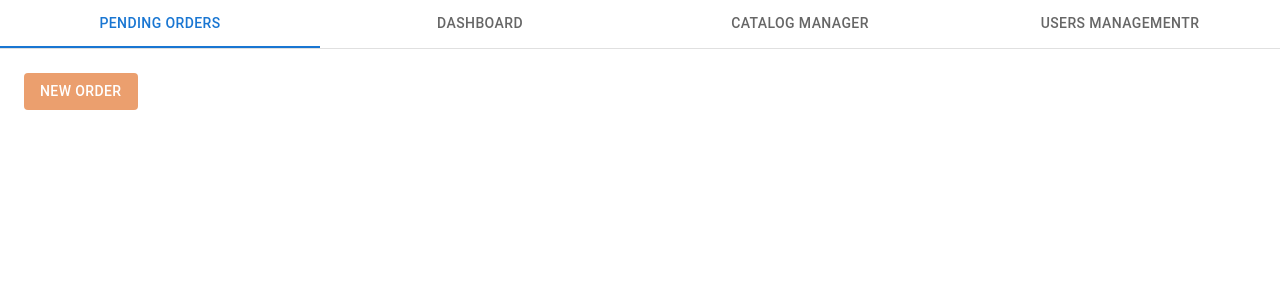
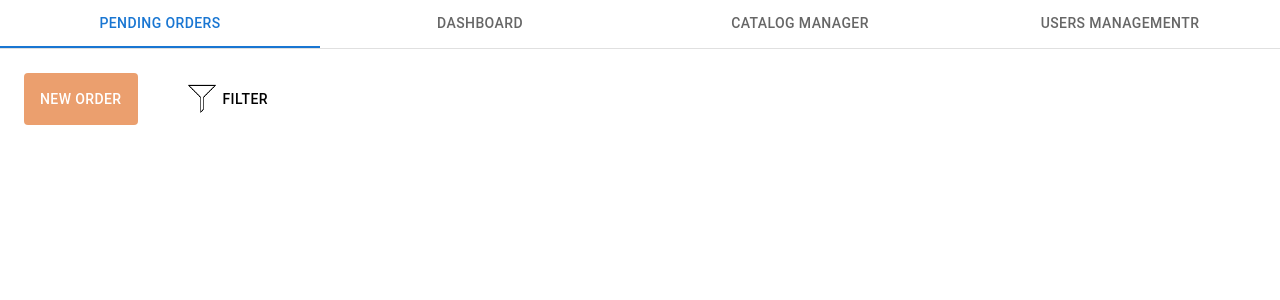
Before and after one commit to developers-bootcamp/sap-orders-manager-red, a React (Create React App) app: page / in a window 1280 px wide. Shown: the top 300 px of the page. Built offline with nearby package versions, Linux system fonts and the light colour scheme.

Commit message:
Fix filter

```diff
--- a/src/components/GlobalAutoComplete.tsx
+++ b/src/components/GlobalAutoComplete.tsx
@@ -1,5 +1,5 @@
 import axios from "axios";
-import { useEffect, useState } from "react";
+import { useState } from "react";
 import TextField from "@mui/material/TextField";
 import Autocomplete from "@mui/material/Autocomplete";
 
@@ -34,8 +34,6 @@ const GlobalAutoComplete = (props: any) => {
             console.log(`http://localhost:8080${path}/${value}`);
             console.log(error);
           });
-        // data=fetch...
-        // set data according to the type;
       }, 1000);
     }
   };
--- /dev/null
+++ b/src/components/GlobalPopOver.tsx
@@ -0,0 +1,47 @@
+import * as React from "react";
+import Popover from "@mui/material/Popover";
+import Typography from "@mui/material/Typography";
+import Button from "@mui/material/Button";
+
+export default function GlobalPopOver(props: any) {
+  const [anchorEl, setAnchorEl] = React.useState<HTMLButtonElement | null>(
+    null
+  );
+  const { name, Pop ,image} = props;
+  const handleClick = (event: React.MouseEvent<HTMLButtonElement>) => {
+    setAnchorEl(event.currentTarget);
+  };
+
+  const handleClose = () => {
+    setAnchorEl(null);
+  };
+
+  const open = Boolean(anchorEl);
+  const id = open ? "simple-popover" : undefined;
+
+  return (
+    <div>
+      <Button
+        aria-describedby={id}
+        onClick={handleClick}
+        style={{ background: "transparent", color: "black" }}
+      >
+        <img src={image} style={{ height: "5vh" }} /> {name}
+      </Button>
+      <Popover
+        id={id}
+        open={open}
+        anchorEl={anchorEl}
+        onClose={handleClose}
+        anchorOrigin={{
+          vertical: "bottom",
+          horizontal: "left",
+        }}
+      >
+        <Typography sx={{ p: 2 }} style={{margin:"none"}}>
+          <Pop></Pop>
+        </Typography>
+      </Popover>
+    </div>
+  );
+}
--- /dev/null
+++ b/src/pages/filterPop/FilterPop.Style.tsx
@@ -0,0 +1,22 @@
+import { styled } from '@mui/system';
+
+export const MyBox = styled('div')({
+    display: 'inline-block',
+    marginRight:'6%',
+    marginLeft:'6%',
+    minWidth: 120
+})
+
+
+// import { makeStyles } from '@mui/styles';
+
+// const useStylesForFilterPop = makeStyles((theme) => ({
+//     Box:{
+//         display: 'inline-block',
+//         marginRight:'6%',
+//         marginLeft:'6%',
+//         minWidth: 120
+//     },
+
+// }));
+// export default useStylesForFilterPop;
--- /dev/null
+++ b/src/pages/filterPop/FilterPop.tsx
@@ -0,0 +1,105 @@
+import { useState } from "react";
+import Box from "@mui/material/Box";
+import InputLabel from "@mui/material/InputLabel";
+import MenuItem from "@mui/material/MenuItem";
+import FormControl from "@mui/material/FormControl";
+import Select, { SelectChangeEvent } from "@mui/material/Select";
+import { MyBox } from "./FilterPop.Style";
+import AddCircleOutlineIcon from "@mui/icons-material/AddCircleOutline";
+import { Button } from "@mui/material";
+import { PALLETE } from '../../config/config';
+
+const FilterPop : React.FC = () => {
+  const [age, setAge] = useState("");
+  const arrFieldToFilter = [
+    "status",
+    "priority",
+    "customer",
+    "price",
+    "prosuct",
+    "create date",
+  ];
+  // const filter=()=>{
+
+  // }
+  const [fieldToFilter, setFieldToFilter] = useState("status");
+
+  const handleChange = (event: SelectChangeEvent) => {
+    setAge(event.target.value as string);
+  };
+  const handleChangeFieldToFilter = (event: SelectChangeEvent) => {
+    setFieldToFilter(event.target.value as string);
+  };
+
+  return (
+    <>
+      <Box sx={{ minWidth: 400, maxWidth: 500 }}>
+        <label>where</label>
+        <MyBox>
+        <Box>
+          <FormControl fullWidth>
+            <InputLabel id="filter" classes={InputLabel}>
+              Select filter
+            </InputLabel>
+            <Select
+              labelId="filter"
+              id="filter"
+              value={fieldToFilter}
+              label="fieldToFilter"
+              onChange={handleChangeFieldToFilter}
+              sx={{
+                height: "36px",
+                // width: "100%",
+                // borderRadius: "0",
+                // border: "1px solid",
+                // backgroundColor: "#FFFFFF",
+              }}
+              // MenuProps={{ disableScrollLock: true }}
+            >
+              {arrFieldToFilter.map((item, index) => (
+                <MenuItem value={index}>{item}</MenuItem>
+              ))}
+            </Select>
+          </FormControl>
+        </Box>
+        </MyBox>
+        <label>is</label>
+        <MyBox>
+        <Box>
+          <FormControl fullWidth>
+            <InputLabel id="filter" classes={InputLabel}>
+              done
+            </InputLabel>
+            <Select
+              labelId="filter"
+              id="filter"
+              value={age}
+              label="Age"
+              onChange={handleChange}
+              sx={{ height: "36px" }}
+            >
+              <MenuItem value={10}>Ten</MenuItem>
+            </Select>
+          </FormControl>
+        </Box>
+        </MyBox>
+      </Box>
+
+      <p>
+        <AddCircleOutlineIcon /> Add new filter
+      </p>
+      <Button
+        variant="contained"
+        style={{
+          background: PALLETE.GREEN,
+          textTransform: "none",
+          marginLeft: "75%",
+        }}
+      >
+        Apply
+      </Button>
+    </>
+  );
+};
+
+export default FilterPop;
--- a/src/pages/landingPage/tubComponents/PendingOrders.tsx
+++ b/src/pages/landingPage/tubComponents/PendingOrders.tsx
@@ -1,18 +1,35 @@
-import React,{useState,useEffect} from 'react';
-import GlobalModel from '../../../components/GlobalModal';
-import NewOrderForm from '../../newOrderForm/NewOrderForm';
-import giftsImg from '../../../img/giftsWithBaloons.png'
+import GlobalModel from "../../../components/GlobalModal";
+import NewOrderForm from "../../newOrderForm/NewOrderForm";
+import giftsImg from "../../../img/giftsWithBaloons.png";
 
-
+import GlobalPopOver from "../../../components/GlobalPopOver";
+import FilterPop from "../../../pages/filterPop/FilterPop";
+import filterImg from "../../../img/filter.png";
 
 const PendingOrders: React.FC = () => {
   return (
     <>
-      <GlobalModel btnOpen={"New Order"} isButton={true} title={"new order"} img={giftsImg} txtSide={"we are almost done"}>
-        <NewOrderForm></NewOrderForm>
-      </GlobalModel>
+      <div style={{ display: "flex" }}>
+        <GlobalModel
+          btnOpen={"New Order"}
+          isButton={true}
+          title={"new order"}
+          img={giftsImg}
+          txtSide={" we are almost done"}
+        >
+          <NewOrderForm></NewOrderForm>
+        </GlobalModel>
+
+        <div style={{ marginLeft: "3%" }}>
+          <GlobalPopOver
+            name={"filter"}
+            Pop={FilterPop}
+            image={filterImg}
+          ></GlobalPopOver>
+        </div>
+      </div>
     </>
-  )
+  );
 };
 
 export default PendingOrders;
```
Also changed, not shown: src/img/filter.png (added).
